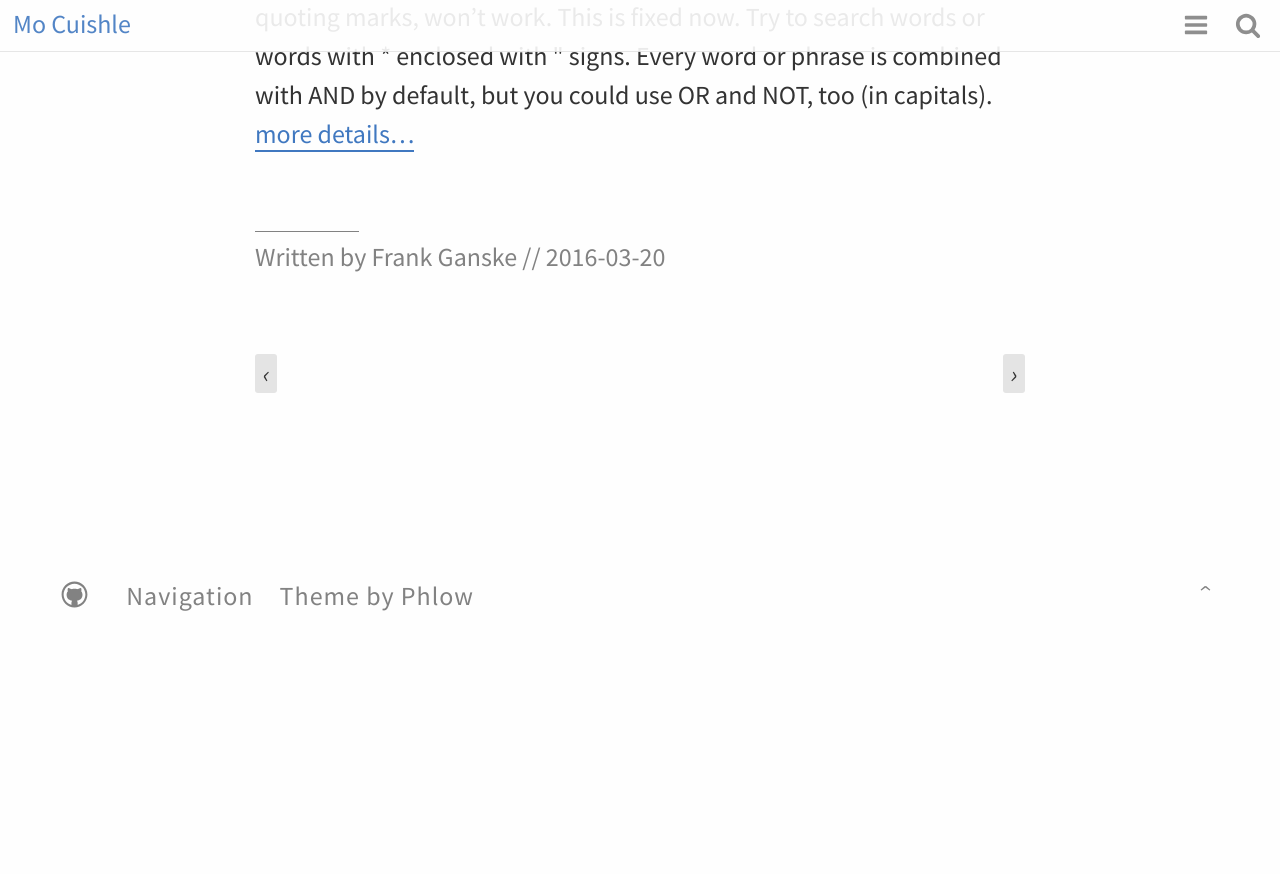
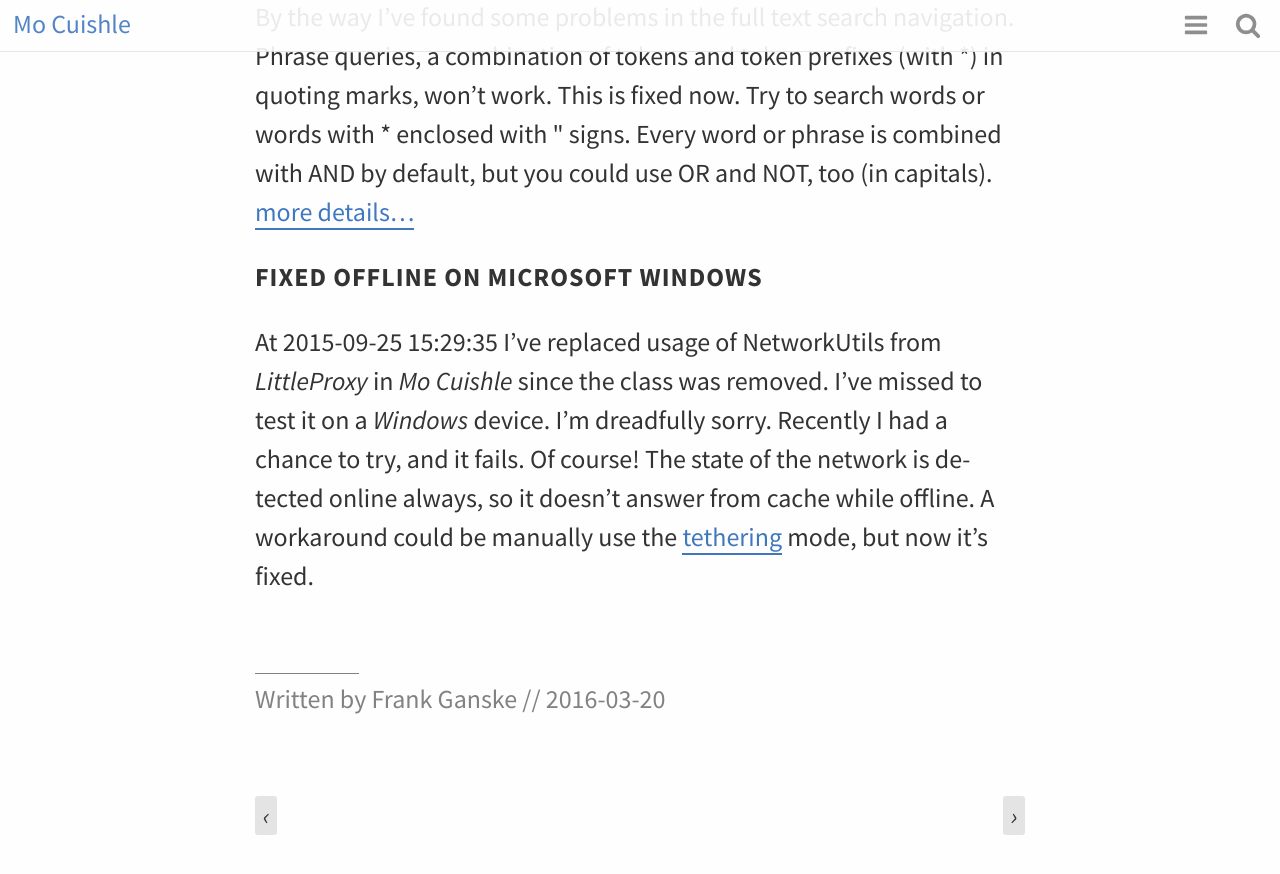
Before and after one commit to ganskef/MoCuishle, a Jekyll site: the page built from _posts/2016-03-20-search-reviewed.md, in a window 1280 px wide and 900 px high, scrolled down 1264 px. Shown: the top 874 px of the window. Built offline with Jekyll 4.4.1, drawn with Linux system fonts in a browser that asks for light colours; before the commit the page ends 1925 px from its top, so only the background shows below that; some of the changed text lies outside the part shown.

Commit message:
Fixed offline detection on Microsoft Windows

```diff
--- a/_posts/2016-03-20-search-reviewed.md
+++ b/_posts/2016-03-20-search-reviewed.md
@@ -6,7 +6,9 @@ title: "Search reviewed, close #1"
 ---
 
 New binary previews are uploaded to fix
-[issue #1](https://github.com/ganskef/MoCuishle/issues/1).
+[issue #1](https://github.com/ganskef/MoCuishle/issues/1). Update: additionally
+uploaded a second *Mozilla/Java* xpi version to fix network state detection on
+[*Windows*]({{ site.url }}/search-reviewed/#fixed-offline-on-microsoft-windows).
 <!--more-->
 
 # Bleeding Edge
@@ -31,3 +33,12 @@ won't work. This is fixed now. Try to search words or words with * enclosed with
 &quot; signs. Every word or phrase is combined with AND by default, but you
 could use OR and NOT, too (in capitals).
 [more details...](https://www.sqlite.org/fts3.html#section_3)
+
+# Fixed offline on Microsoft Windows
+
+At 2015-09-25 15:29:35 I've replaced usage of NetworkUtils from *LittleProxy* in
+*Mo Cuishle* since the class was removed. I've missed to test it on a *Windows*
+device. I'm dreadfully sorry. Recently I had a chance to try, and it fails. Of
+course! The state of the network is detected online always, so it doesn't answer
+from cache while offline. A workaround could be manually use the
+[tethering]({{ site.url }}/cache-modes/) mode, but now it's fixed.
```
Also changed, not shown: _posts/2016-01-17-mozilla-install.md (+1 -1 lines), _posts/9999-12-31-mocuishle.md (+8 -1 lines), 1 other file.
